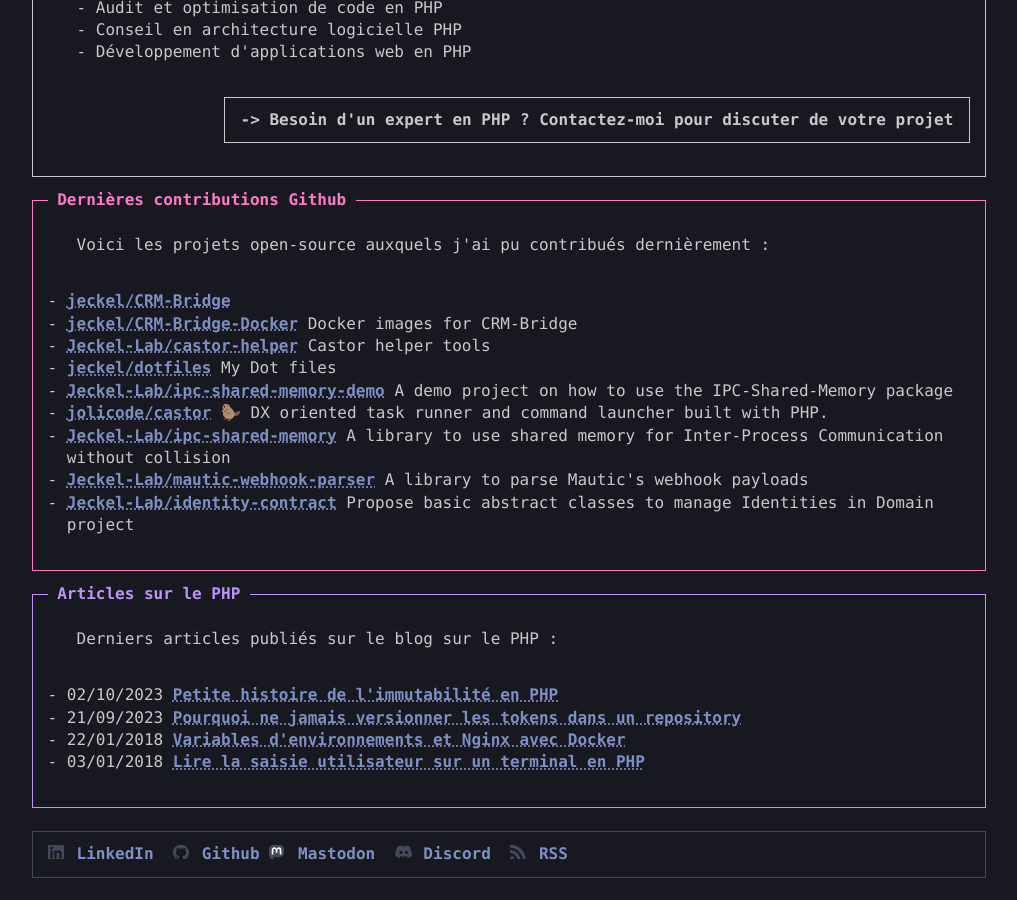
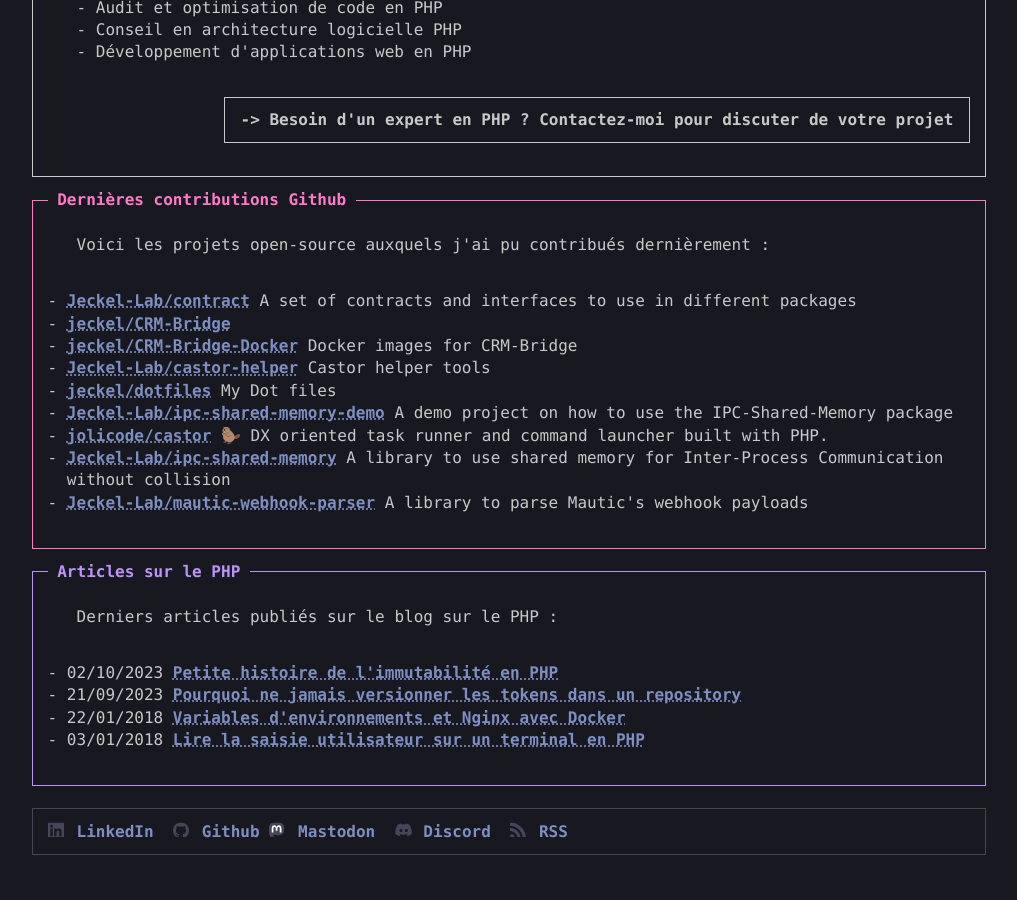
Before and after one commit to Jeckel-Lab/Jeckel-Lab.github.io, a Jekyll site: the page built from expert-php.html, in a window 1280 px wide and 900 px high, scrolled down 1239 px. Shown: the whole window, without its empty margins (131-1148 px from the left). Built offline with Jekyll 4.4.1, drawn with Linux system fonts in a browser that asks for light colours; after the commit the page ends 2117 px from its top, so only the background shows below that.

Commit message:
Update github data

```diff
--- a/_data/github.yml
+++ b/_data/github.yml
@@ -1,4 +1,9 @@
 recent_contributions:
+
+    - name: Jeckel-Lab/contract
+      description: "A set of contracts and interfaces to use in different packages"
+      url: https://github.com/Jeckel-Lab/contract
+      occurred: 2024-03-25 07:00:00 &#43;0000 UTC
 
     - name: jeckel/CRM-Bridge
       description: ""
@@ -45,12 +50,16 @@ recent_contributions:
       url: https://github.com/Jeckel-Lab/mautic-webhook-parser
       occurred: 2023-10-26 07:00:00 &#43;0000 UTC
 
-    - name: Jeckel-Lab/identity-contract
-      description: "Propose basic abstract classes to manage Identities in Domain project"
-      url: https://github.com/Jeckel-Lab/identity-contract
-      occurred: 2023-10-16 07:00:00 &#43;0000 UTC
+recent_pull_requests:
 
-recent_pull_requests:
+    - title: Allow Stringable type
+      url: https://github.com/Jeckel-Lab/contract/pull/35
+      state: MERGED
+      createdAt: 2024-03-25 15:04:47 &#43;0000 UTC
+      repository:
+        - name: Jeckel-Lab/contract
+        - description: "A set of contracts and interfaces to use in different packages"
+        - url: https://github.com/Jeckel-Lab/contract
 
     - title: Feature/update contacts
       url: https://github.com/jeckel/CRM-Bridge/pull/82
@@ -132,15 +141,6 @@ recent_pull_requests:
         - name: jeckel/CRM-Bridge-Docker
         - description: "Docker images for CRM-Bridge"
         - url: https://github.com/jeckel/CRM-Bridge-Docker
-
-    - title: Replace mysql with postgres
-      url: https://github.com/jeckel/CRM-Bridge/pull/55
-      state: MERGED
-      createdAt: 2024-02-21 17:36:49 &#43;0000 UTC
-      repository:
-        - name: jeckel/CRM-Bridge
-        - description: ""
-        - url: https://github.com/jeckel/CRM-Bridge
 
 recent_stars:
 
```
